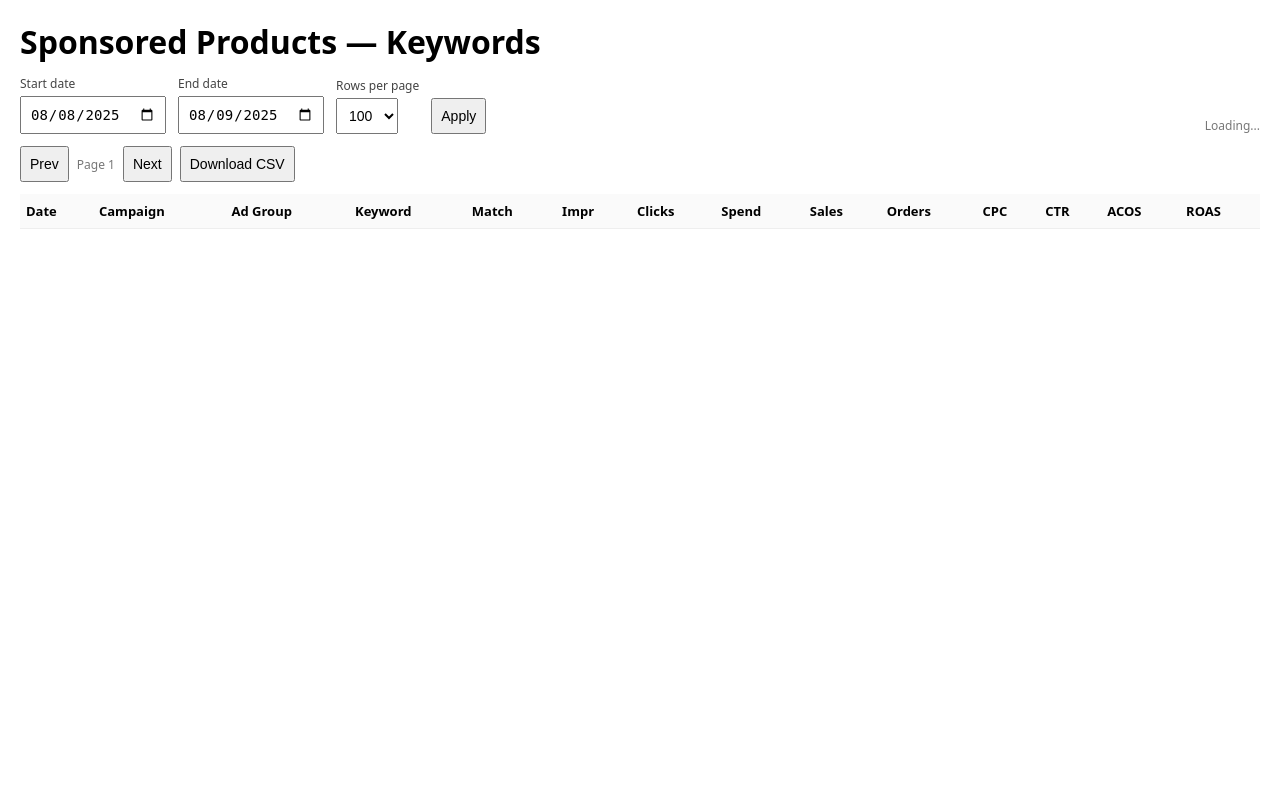
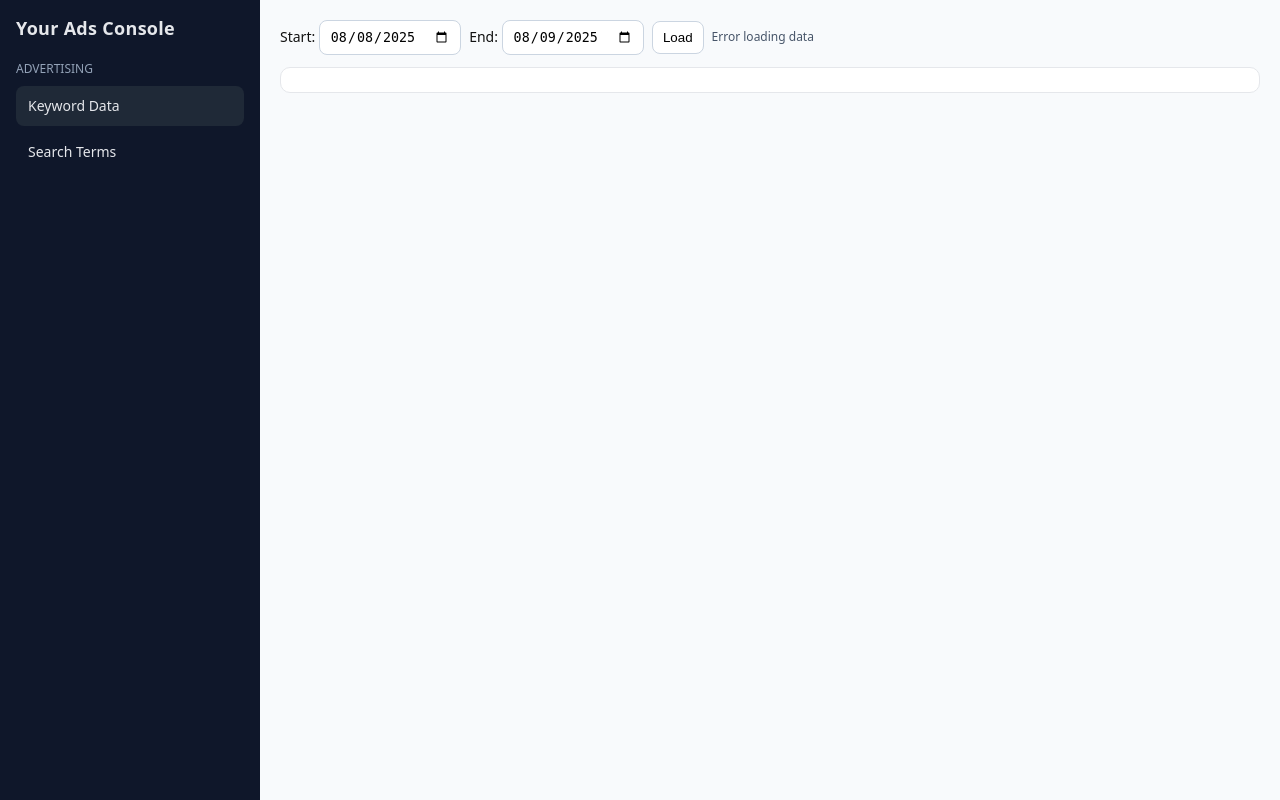
Before and after one commit to sidharthnayyar89/amazons-ads-backend, a Python web app: template templates/keywords.html in a window 1280 px wide. Run offline with Jinja, Linux system fonts and the light colour scheme; the template is opened without the code that fills it, so the values that code supplies are empty.

Commit message:
Update keywords.html

```diff
--- a/templates/keywords.html
+++ b/templates/keywords.html
@@ -1,191 +1,164 @@
-<!DOCTYPE html>
-<html lang="en">
+<!doctype html>
+<html>
 <head>
-  <meta charset="utf-8" />
-  <title>SP Keywords Viewer</title>
-  <meta name="viewport" content="width=device-width, initial-scale=1" />
+  <meta charset="utf-8">
+  <title>Ads Console</title>
+  <meta name="viewport" content="width=device-width, initial-scale=1">
   <style>
-    body { font-family: system-ui, -apple-system, Segoe UI, Roboto, sans-serif; margin: 20px; }
-    h1 { margin: 0 0 12px; }
-    .controls { display: flex; gap: 12px; align-items: end; flex-wrap: wrap; margin-bottom: 12px; }
-    label { display:block; font-size:12px; color:#444; margin-bottom:4px; }
-    input, select, button { padding: 8px; font-size: 14px; }
-    button { cursor: pointer; }
-    .row { display: flex; gap: 12px; }
-    table { width: 100%; border-collapse: collapse; margin-top: 12px; }
-    th, td { border-bottom: 1px solid #eee; padding: 8px 6px; text-align: left; font-size: 13px; }
-    th { position: sticky; top: 0; background: #fafafa; z-index: 1; }
-    .pagination { display:flex; gap:8px; align-items:center; margin-top:12px; }
-    .muted { color:#777; font-size:12px; }
-    .right { margin-left:auto; }
-    .metrics { font-variant-numeric: tabular-nums; }
-    .nowrap { white-space: nowrap; }
+    * { box-sizing: border-box; }
+    body { margin:0; font:14px/1.4 system-ui, -apple-system, Segoe UI, Roboto, Arial; color:#111; }
+    .wrap { display:flex; min-height:100vh; }
+    .sidebar {
+      width: 260px; background:#0f172a; color:#e5e7eb; padding:16px; position:sticky; top:0; height:100vh;
+    }
+    .brand { font-weight:700; margin-bottom:16px; font-size:18px; letter-spacing:.3px; }
+    .h1 { text-transform:uppercase; font-size:12px; color:#94a3b8; margin:20px 0 8px; }
+    .nav a {
+      display:block; padding:10px 12px; color:#e5e7eb; text-decoration:none; border-radius:8px; margin-bottom:6px;
+    }
+    .nav a.active, .nav a:hover { background:#1f2937; }
+    .main { flex:1; padding:20px; background:#f8fafc; }
+    .toolbar { display:flex; gap:8px; align-items:center; margin-bottom:12px; flex-wrap:wrap; }
+    input, button, select {
+      padding:8px 10px; border:1px solid #cbd5e1; border-radius:8px; background:#fff;
+    }
+    button { cursor:pointer; }
+    table { width:100%; border-collapse:collapse; background:#fff; border-radius:10px; overflow:hidden; }
+    th, td { padding:10px; border-bottom:1px solid #e5e7eb; text-align:left; font-size:13px; }
+    th { background:#f1f5f9; position:sticky; top:0; }
+    .card { background:#fff; border:1px solid #e5e7eb; border-radius:10px; padding:12px; margin-bottom:16px; }
+    .muted { color:#475569; font-size:12px; }
   </style>
 </head>
 <body>
-  <h1>Sponsored Products — Keywords</h1>
+<div class="wrap">
+  <aside class="sidebar">
+    <div class="brand">Your Ads Console</div>
+    <div class="h1">Advertising</div>
+    <div class="nav">
+      <a href="#keywords" id="nav-keywords">Keyword Data</a>
+      <a href="#searchterms" id="nav-searchterms">Search Terms</a>
+    </div>
+  </aside>
 
-  <div class="controls">
-    <div>
-      <label for="start">Start date</label>
-      <input id="start" type="date" />
+  <main class="main">
+    <div class="toolbar">
+      <label>Start: <input type="date" id="start"></label>
+      <label>End: <input type="date" id="end"></label>
+      <button id="loadBtn">Load</button>
+      <span class="muted" id="status"></span>
     </div>
-    <div>
-      <label for="end">End date</label>
-      <input id="end" type="date" />
+    <div class="card">
+      <table id="dataTable">
+        <thead id="thead"></thead>
+        <tbody id="tbody"></tbody>
+      </table>
     </div>
-    <div>
-      <label for="limit">Rows per page</label>
-      <select id="limit">
-        <option>50</option>
-        <option selected>100</option>
-        <option>250</option>
-        <option>500</option>
-      </select>
-    </div>
-    <div>
-      <button id="apply">Apply</button>
-    </div>
-    <div class="right muted" id="status"></div>
+  </main>
 </div>
 
-  <div class="pagination">
-    <button id="prev">Prev</button>
-    <div class="muted">Page <span id="pageNum">1</span></div>
-    <button id="next">Next</button>
-    <button id="download">Download CSV</button>
-  </div>
+<script>
+  const thead = document.getElementById('thead');
+  const tbody = document.getElementById('tbody');
+  const statusEl = document.getElementById('status');
+  const navKeywords = document.getElementById('nav-keywords');
+  const navSearch = document.getElementById('nav-searchterms');
+  const startEl = document.getElementById('start');
+  const endEl = document.getElementById('end');
 
-  <table id="tbl">
-    <thead>
-      <tr>
-        <th class="nowrap">Date</th>
-        <th>Campaign</th>
-        <th>Ad Group</th>
-        <th>Keyword</th>
-        <th>Match</th>
-        <th class="metrics">Impr</th>
-        <th class="metrics">Clicks</th>
-        <th class="metrics">Spend</th>
-        <th class="metrics">Sales</th>
-        <th class="metrics">Orders</th>
-        <th class="metrics">CPC</th>
-        <th class="metrics">CTR</th>
-        <th class="metrics">ACOS</th>
-        <th class="metrics">ROAS</th>
-      </tr>
-    </thead>
-    <tbody></tbody>
-  </table>
+  // default to the last 2 days
+  const today = new Date();
+  const yday = new Date(today.getTime() - 86400000);
+  const d2 = new Date(today.getTime() - 2*86400000);
+  startEl.value = d2.toISOString().slice(0,10);
+  endEl.value = yday.toISOString().slice(0,10);
 
-  <script>
-    const API_BASE = location.origin;
-    const qs = new URLSearchParams(location.search);
-    const startEl = document.getElementById('start');
-    const endEl   = document.getElementById('end');
-    const limitEl = document.getElementById('limit');
-    const applyBtn= document.getElementById('apply');
-    const prevBtn = document.getElementById('prev');
-    const nextBtn = document.getElementById('next');
-    const pageNum = document.getElementById('pageNum');
-    const statusEl= document.getElementById('status');
-    const tbody   = document.querySelector('#tbl tbody');
-    const dlBtn   = document.getElementById('download');
+  function setActive(hash) {
+    navKeywords.classList.toggle('active', hash === '#keywords');
+    navSearch.classList.toggle('active', hash === '#searchterms');
+  }
 
-    // defaults: last 2 days
-    function yyyy_mm_dd(d){
-      const m = String(d.getMonth()+1).padStart(2,'0');
-      const day = String(d.getDate()).padStart(2,'0');
-      return `${d.getFullYear()}-${m}-${day}`;
+  function currentView() {
+    return (location.hash === '#searchterms') ? 'searchterms' : 'keywords';
   }
-    const today = new Date();
-    const y = new Date(today); y.setDate(y.getDate()-1);
-    const y2 = new Date(today); y2.setDate(y2.getDate()-2);
 
-    startEl.value = qs.get('start') || yyyy_mm_dd(y2);
-    endEl.value   = qs.get('end')   || yyyy_mm_dd(y);
-    limitEl.value = qs.get('limit') || '100';
+  function columnsFor(view) {
+    if (view === 'searchterms') {
+      return [
+        'date','campaign_name','ad_group_name','search_term',
+        'keyword_text','match_type','impressions','clicks','cost','sales','orders','cpc','ctr','acos','roas'
+      ];
+    }
+    // keywords
+    return [
+      'date','campaign_name','ad_group_name','keyword_text',
+      'match_type','impressions','clicks','cost','sales','orders','cpc','ctr','acos','roas'
+    ];
+  }
 
-    let page = 1;
-    let lastBatch = [];
+  async function loadData() {
+    const s = startEl.value;
+    const e = endEl.value;
+    const view = currentView();
+    setActive('#' + view);
 
-    async function load(){
-      const start = startEl.value;
-      const end   = endEl.value;
-      const limit = parseInt(limitEl.value,10);
-      const offset= (page-1) * limit;
+    let url;
+    if (view === 'searchterms') {
+      url = `/api/sp/searchterms_range?start=${s}&end=${e}&limit=1000`;
+    } else {
+      url = `/api/sp/keywords_range?start=${s}&end=${e}&limit=1000`;
+    }
 
-      const url = `${API_BASE}/api/sp/keywords_range?start=${start}&end=${end}&limit=${limit}&offset=${offset}`;
     statusEl.textContent = 'Loading...';
-      const t0 = performance.now();
+    tbody.innerHTML = '';
+    try {
       const res = await fetch(url);
       const data = await res.json();
-      lastBatch = Array.isArray(data) ? data : [];
-      render(lastBatch);
-      const ms = Math.round(performance.now()-t0);
-      statusEl.textContent = `Loaded ${lastBatch.length} rows in ${ms} ms`;
-      pageNum.textContent = String(page);
+
+      const cols = columnsFor(view);
+      thead.innerHTML = '<tr>' + cols.map(c => `<th>${c.replace(/_/g,' ')}</th>`).join('') + '</tr>';
+
+      const fmt = n => (typeof n === 'number' ? n.toLocaleString() : (n ?? ''));
+
+      // data for keywords_range returns an array of objects with nested metrics in your earlier endpoint;
+      // searchterms_range returns flat dicts (we return dict(r)).
+      for (const row of data) {
+        const flat = row.metrics ? {
+          date: row.pulled_at, // not ideal; keywords_range returns date inside DB row; you can expose it similarly
+          campaign_name: row.campaign_name,
+          ad_group_name: row.ad_group_name,
+          keyword_text: row.keyword_text,
+          match_type: row.match_type,
+          impressions: row.metrics.impressions,
+          clicks: row.metrics.clicks,
+          cost: row.metrics.spend,
+          sales: row.metrics.sales,
+          orders: row.metrics.orders,
+          cpc: row.metrics.cpc,
+          ctr: row.metrics.ctr,
+          acos: row.metrics.acos,
+          roas: row.metrics.roas,
+          search_term: row.search_term || ''
+        } : row;
+
+        const tds = columnsFor(view).map(k => `<td>${fmt(flat[k])}</td>`).join('');
+        tbody.insertAdjacentHTML('beforeend', `<tr>${tds}</tr>`);
       }
 
-    function render(rows){
-      tbody.innerHTML = '';
-      for (const r of rows){
-        const tr = document.createElement('tr');
-        const m = r.metrics || {};
-        tr.innerHTML = `
-          <td class="nowrap">${(r.pulled_at || '')}</td>
-          <td>${r.campaign_name || ''}</td>
-          <td>${r.ad_group_name || ''}</td>
-          <td>${r.keyword_text || ''}</td>
-          <td>${r.match_type || ''}</td>
-          <td class="metrics">${m.impressions ?? ''}</td>
-          <td class="metrics">${m.clicks ?? ''}</td>
-          <td class="metrics">${m.spend ?? ''}</td>
-          <td class="metrics">${m.sales ?? ''}</td>
-          <td class="metrics">${m.orders ?? ''}</td>
-          <td class="metrics">${m.cpc ?? ''}</td>
-          <td class="metrics">${m.ctr ?? ''}</td>
-          <td class="metrics">${m.acos ?? ''}</td>
-          <td class="metrics">${m.roas ?? ''}</td>
-        `;
-        tbody.appendChild(tr);
+      statusEl.textContent = `Rows: ${data.length}`;
+    } catch (err) {
+      console.error(err);
+      statusEl.textContent = 'Error loading data';
     }
   }
 
-    function toCSV(rows){
-      const header = [
-        'pulled_at','campaign_name','ad_group_name','keyword_text','match_type',
-        'impressions','clicks','spend','sales','orders','cpc','ctr','acos','roas'
-      ];
-      const lines = [header.join(',')];
-      for(const r of rows){
-        const m = r.metrics || {};
-        const vals = [
-          r.pulled_at, r.campaign_name, r.ad_group_name, r.keyword_text, r.match_type,
-          m.impressions, m.clicks, m.spend, m.sales, m.orders, m.cpc, m.ctr, m.acos, m.roas
-        ].map(v => (v==null ? '' : String(v).replaceAll('"','""')));
-        lines.push(vals.map(v => `"${v}"`).join(','));
-      }
-      return lines.join('\n');
-    }
+  document.getElementById('loadBtn').addEventListener('click', loadData);
+  window.addEventListener('hashchange', loadData);
 
-    applyBtn.addEventListener('click', () => { page = 1; load(); });
-    prevBtn.addEventListener('click', () => { if (page>1){ page--; load(); } });
-    nextBtn.addEventListener('click', () => { if (lastBatch.length >= parseInt(limitEl.value,10)){ page++; load(); }});
-    dlBtn.addEventListener('click', () => {
-      const csv = toCSV(lastBatch);
-      const blob = new Blob([csv], { type: 'text/csv;charset=utf-8;' });
-      const url = URL.createObjectURL(blob);
-      const a = document.createElement('a');
-      a.href = url;
-      a.download = `sp_keywords_page${page}.csv`;
-      document.body.appendChild(a);
-      a.click();
-      document.body.removeChild(a);
-      URL.revokeObjectURL(url);
-    });
-
-    load();
+  // set default view
+  if (!location.hash) location.hash = '#keywords';
+  setActive(location.hash);
+  loadData();
 </script>
 </body>
 </html>
```
Lines whose indentation alone changed are shown as unchanged.
